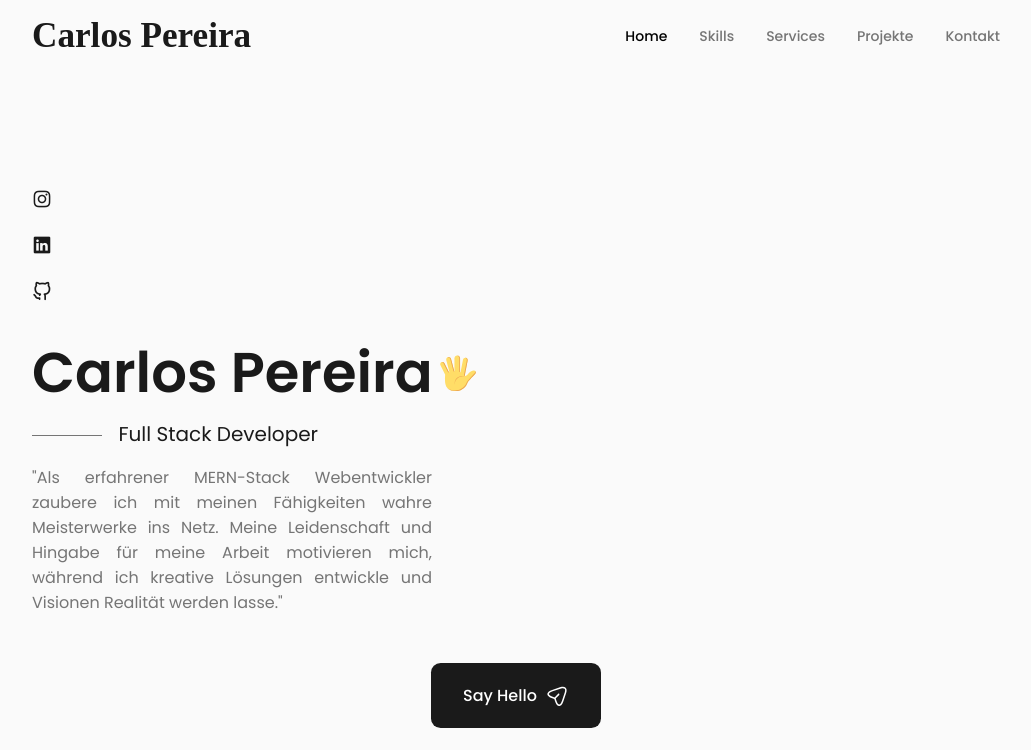
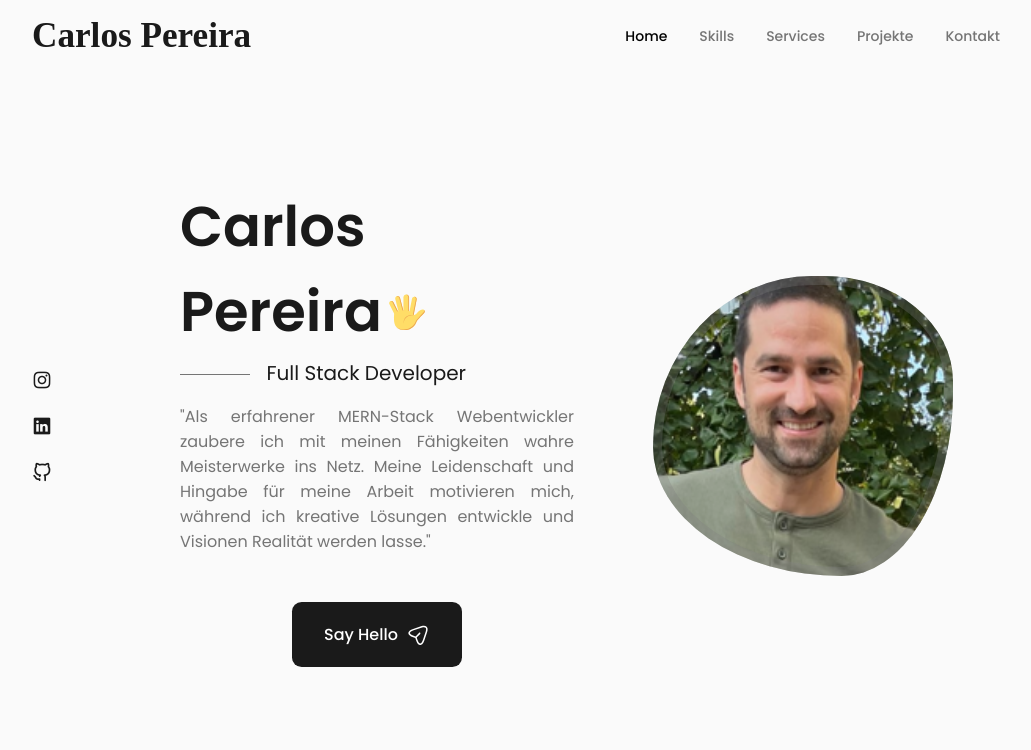
Before and after one commit to CarlosPereira85/Portfolio, a React (Create React App) app: page / in a window 1280 px wide. Shown: the top 750 px of the page, without its empty margins (124-1155 px from the left). Built offline with nearby package versions, Linux system fonts and the light colour scheme; a web font is replaced by a local one.

Commit message:
first commit35

```diff
--- a/src/components/home/Home.jsx
+++ b/src/components/home/Home.jsx
@@ -10,8 +10,8 @@ const Home = () => {
         <div className="home__container container grid">
             <div className="home__content grid">
                 <Social />
+                <div className="home__img"></div>
 
-                <div className="home__img"></div>
 
                 <Data />
 
--- a/src/components/home/home.css
+++ b/src/components/home/home.css
@@ -13,7 +13,7 @@
 }
 .home__content
 {
-
+    grid-template-columns: 116px repeat(2, 1fr);
     padding-top: 5.5rem;
     column-gap: 2rem;
     align-items: center;
```
